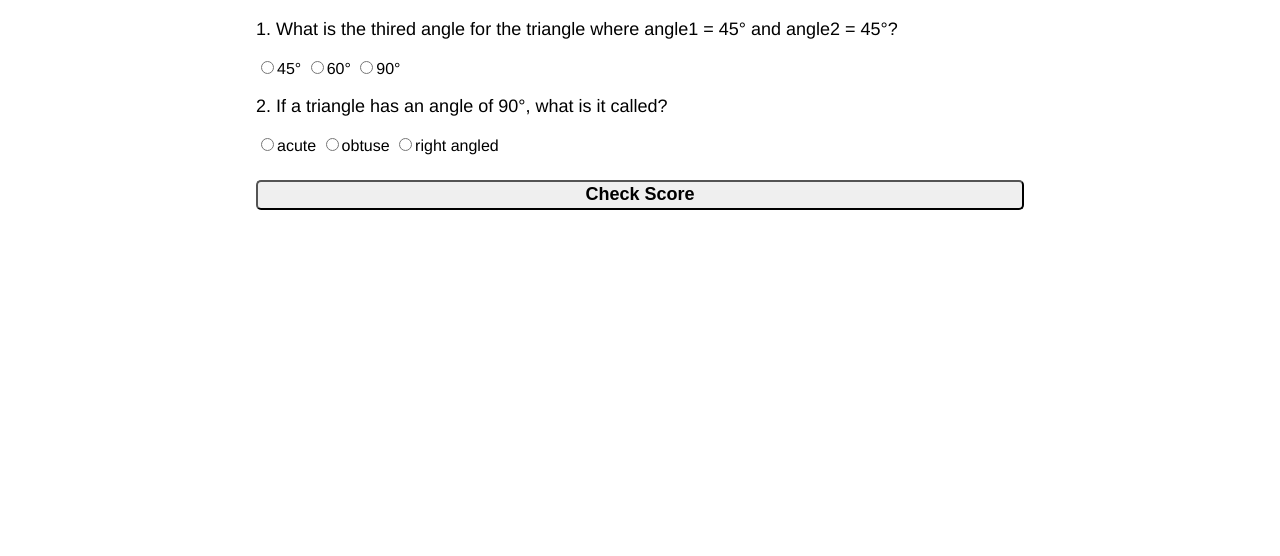
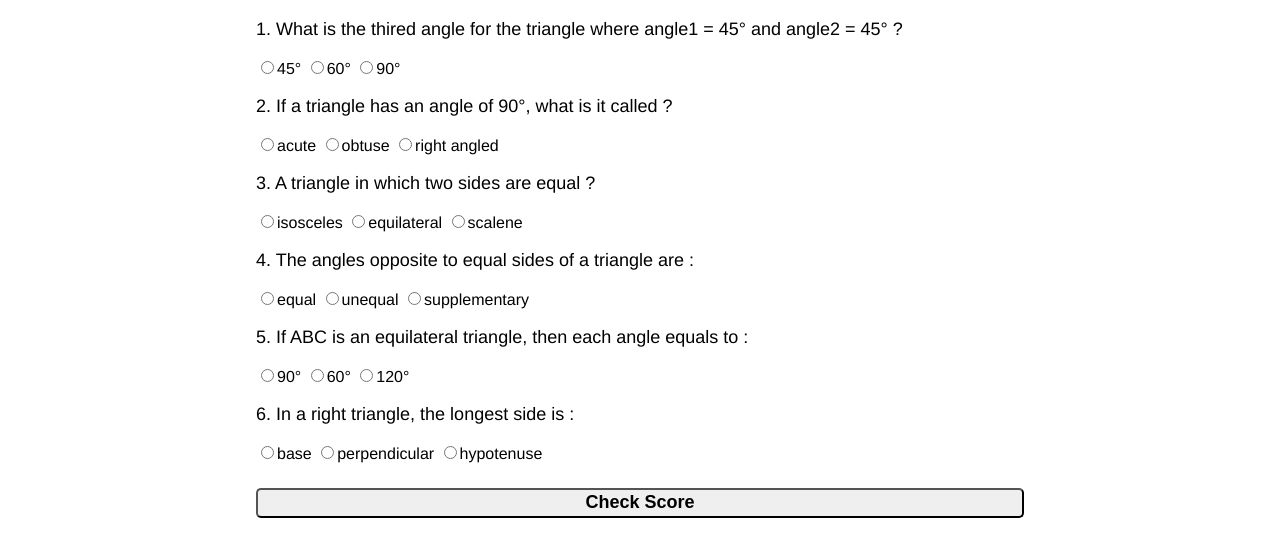
Before and after one commit to amitsaini144/Mark-12-funWithTriangles, a plain HTML site: page triangleQuiz.html in a window 1280 px wide. Shown: the part 150-706 px from the top of the page. Drawn offline with Linux system fonts and the light colour scheme.

Commit message:
docs : document updated

```diff
--- a/triangleQuiz.html
+++ b/triangleQuiz.html
@@ -35,16 +35,40 @@
     <h1>Triangle Quiz</h1>
     <form class="quiz-form">
         <div class="question-container">
-            <p>1. What is the thired angle for the triangle where angle1 = 45° and angle2 = 45°?</p>
+            <p>1. What is the thired angle for the triangle where angle1 = 45° and angle2 = 45° ?</p>
             <label><input type="radio" value="45°" name="answer1">45°</label>
             <label><input type="radio" value="60°" name="answer1">60°</label>
             <label><input type="radio" value="90°" name="answer1">90°</label>
         </div>
         <div class="question-container">
-            <p>2. If a triangle has an angle of 90°, what is it called?</p>
+            <p>2. If a triangle has an angle of 90°, what is it called ?</p>
             <label><input type="radio" value="acute" name="answer2">acute</label>
             <label><input type="radio" value="obtuse" name="answer2">obtuse</label>
             <label><input type="radio" value="right angled" name="answer2">right angled</label>
+        </div>
+        <div class="question-container">
+            <p>3. A triangle in which two sides are equal ?</p>
+            <label><input type="radio" value="isosceles" name="answer3">isosceles</label>
+            <label><input type="radio" value="equilateral" name="answer3">equilateral</label>
+            <label><input type="radio" value="scalene" name="answer3">scalene</label>
+        </div>
+        <div class="question-container">
+            <p>4. The angles opposite to equal sides of a triangle are :</p>
+            <label><input type="radio" value="equal" name="answer4">equal</label>
+            <label><input type="radio" value="unequal" name="answer4">unequal</label>
+            <label><input type="radio" value="supplementary" name="answer4">supplementary</label>
+        </div>
+        <div class="question-container">
+            <p>5. If ABC is an equilateral triangle, then each angle equals to :</p>
+            <label><input type="radio" value="90°" name="answer5">90°</label>
+            <label><input type="radio" value="60°" name="answer5">60°</label>
+            <label><input type="radio" value="120°" name="answer5">120°</label>
+        </div>
+        <div class="question-container">
+            <p>6. In a right triangle, the longest side is :</p>
+            <label><input type="radio" value="base" name="answer6">base</label>
+            <label><input type="radio" value="perpendicular" name="answer6">perpendicular</label>
+            <label><input type="radio" value="hypotenuse" name="answer6">hypotenuse</label>
         </div>
     </form>
     <button id="check-score">Check Score</button>
--- a/triangleQuiz.js
+++ b/triangleQuiz.js
@@ -2,7 +2,7 @@ const quizForm = document.querySelector(".quiz-form");
 const checkScore = document.querySelector("#check-score");
 const showResult = document.querySelector("#show-result");
 
-const rightAnswer = ["90°","right angled"];
+const rightAnswer = ["90°","right angled", "isosceles", "equal","60°", "hypotenuse"];
 
 function calculateScore() {
     let score = 0;
```
